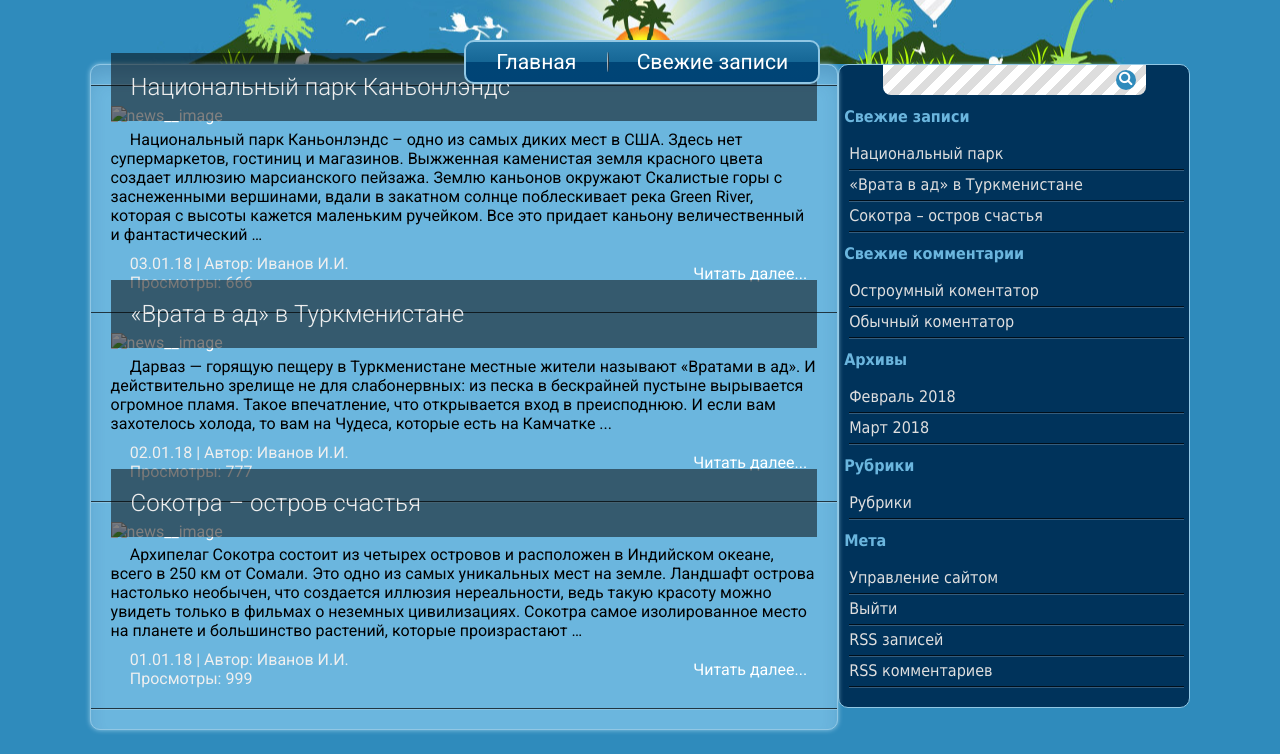
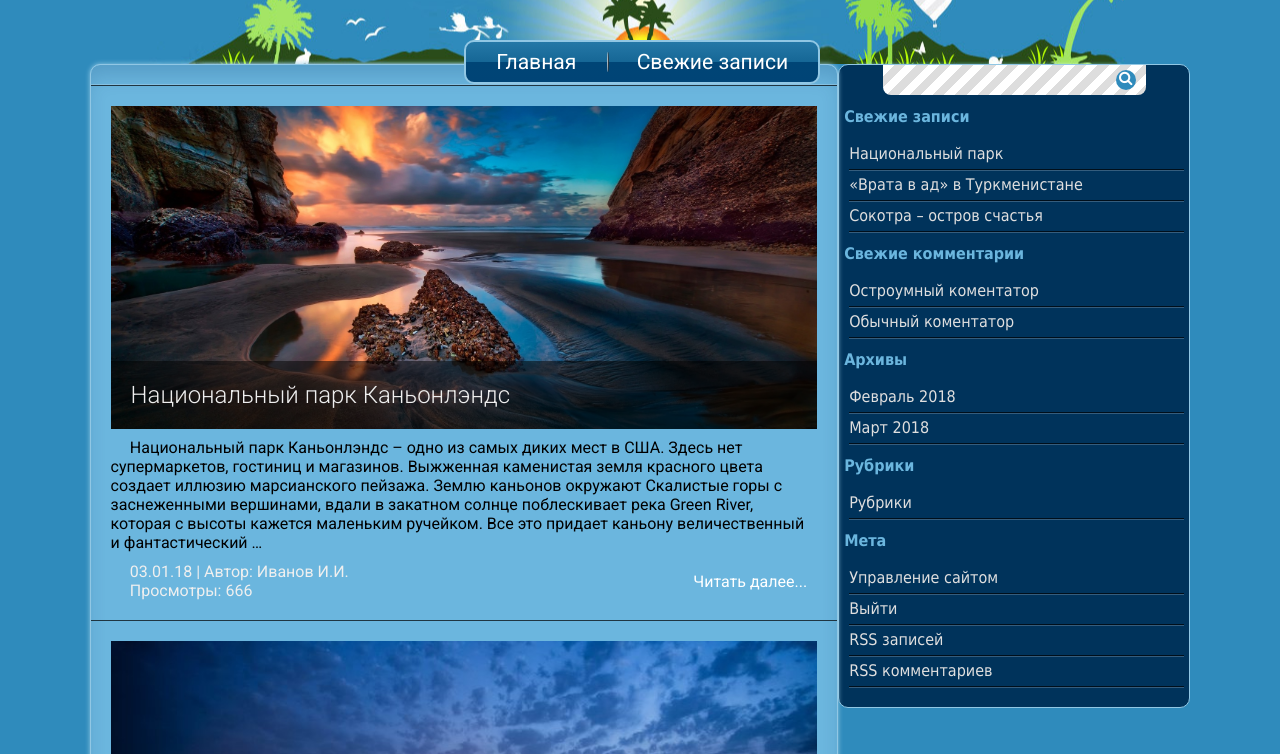
Before and after one commit to artemloiko/Travel-Portal, a plain HTML site: page articles.html in a window 1280 px wide. Shown: the part 46-800 px from the top of the page. Drawn offline with Linux system fonts and the light colour scheme.

Commit message:
Update path to images

```diff
--- a/articles.html
+++ b/articles.html
@@ -78,7 +78,7 @@
 				<div class="content">
 					<article class="content-part">
 						<a href="pages/article_01.html" class="content-part-head">
-							<img src="img/pages_img/article_01_pre.jpg" alt="news__image" class="content-part-head__img">
+							<img src="img/article_01_pre.jpg" alt="news__image" class="content-part-head__img">
 							<div class="content-part-head__title">Национальный парк Каньонлэндс</div>
 						</a>
 						<!-- /.content-part__title -->
@@ -96,7 +96,7 @@
 					</article>
 					<article class="content-part">
 						<a href="pages/article_02.html" class="content-part-head">
-							<img src="img/pages_img/article_02_pre.jpg" alt="news__image" class="content-part-head__img">
+							<img src="img/article_02_pre.jpg" alt="news__image" class="content-part-head__img">
 							<div class="content-part-head__title">«Врата в ад» в Туркменистане</div>
 						</a>
 						<!-- /.content-part__title -->
@@ -114,7 +114,7 @@
 					</article>
 					<article class="content-part">
 						<a href="pages/article_03.html" class="content-part-head">
-							<img src="img/pages_img/article_03_pre.jpg" alt="news__image" class="content-part-head__img">
+							<img src="img/article_03_pre.jpg" alt="news__image" class="content-part-head__img">
 							<div class="content-part-head__title">Сокотра – остров счастья</div>
 						</a>
 						<!-- /.content-part__title -->
```
